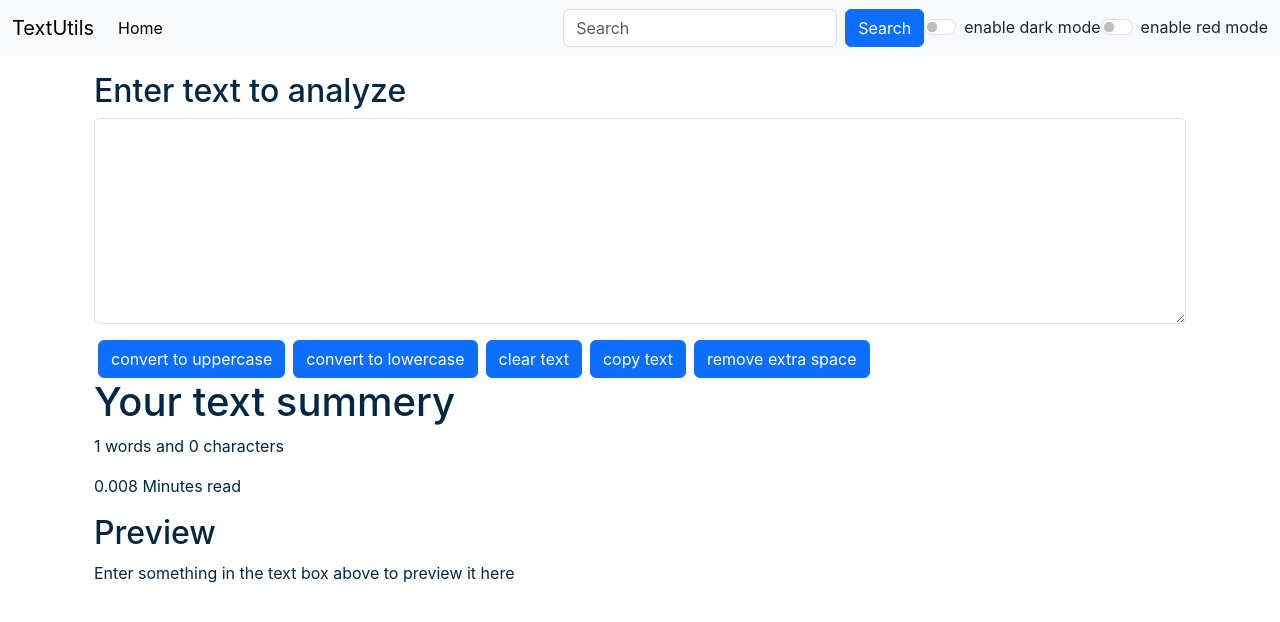
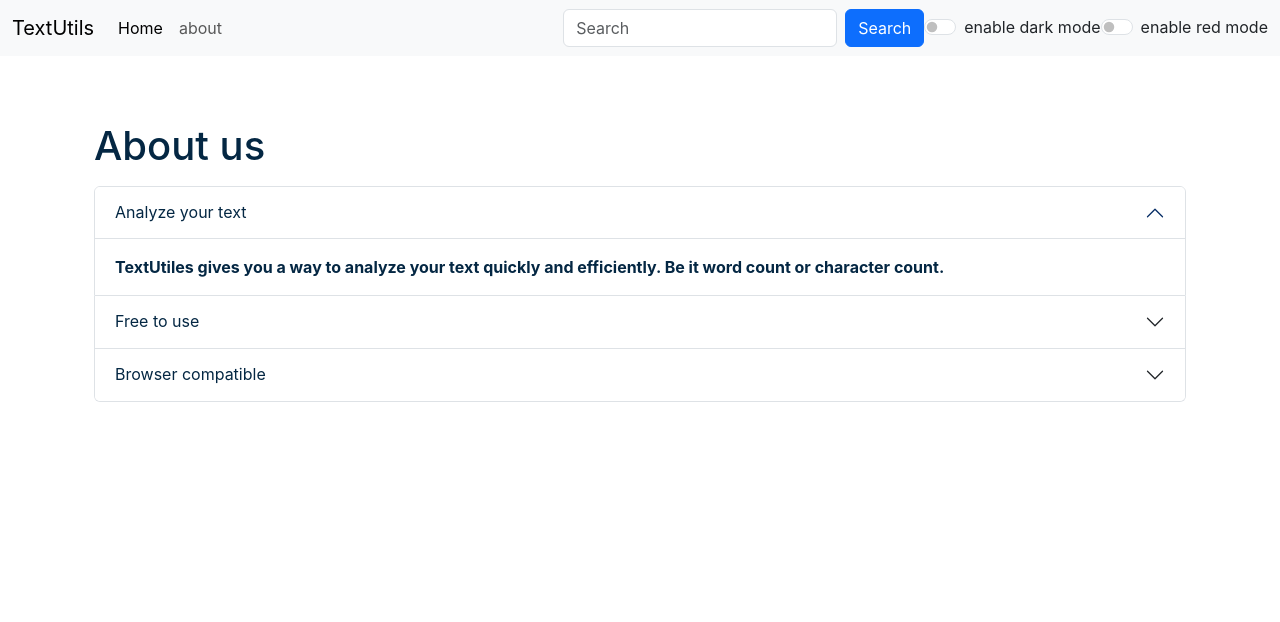
Before and after one commit to GENTLEW1ND/TextUtiles-react-, a React (Create React App) app: page /about in a window 1280 px wide. Shown: the top 622 px of the page. Built offline with nearby package versions, Linux system fonts and the light colour scheme.

Commit message:
some important changes in textutiles

```diff
--- a/package.json
+++ b/package.json
@@ -1,5 +1,4 @@
 {
-  "homepage": "https://GENTLEW1ND.github.io/TextUtiles-react-",
   "name": "my-app",
   "version": "0.1.0",
   "private": true,
@@ -7,7 +6,6 @@
     "@testing-library/jest-dom": "^5.16.5",
     "@testing-library/react": "^13.4.0",
     "@testing-library/user-event": "^13.5.0",
-    "gh-pages": "^5.0.0",
     "react": "^18.2.0",
     "react-dom": "^18.2.0",
     "react-route": "^1.0.3",
@@ -16,8 +14,6 @@
     "web-vitals": "^2.1.4"
   },
   "scripts": {
-    "predeploy": "npm run build",
-    "deploy": "gh-pages -d build",
     "start": "react-scripts start",
     "build": "react-scripts build",
     "test": "react-scripts test",
--- a/src/App.js
+++ b/src/App.js
@@ -1,15 +1,15 @@
 import './App.css';
-// import About from './components/About';
+import About from './components/About';
 import Navbar from './components/Navbar';
 import TextForm from './components/TextForm';
 import Alerts from './components/Alerts';
 import React, {useState} from 'react';
 
-// import {
-//   BrowserRouter as Router,
-//   Routes,
-//   Route
-// } from "react-router-dom";
+import {
+  BrowserRouter as Router,
+  Routes,
+  Route
+} from "react-router-dom";
 
 function App() {
   const [mode, setMode] = useState("light")// whether dark mode is enable or not
@@ -54,20 +54,20 @@ function App() {
   return (
     <>
     {/* <Navbar title = "TextUtiles2" aboutText="about us"/> this are called props */}
-    {/* <Router> */}
+    <Router>
     <Navbar title='TextUtils' mode={mode} toggleModeD={toggleModeD} toggleModeR={toggleModeR}/>
       <Alerts alert = {alert}/>
     <div className='container my-3'>
-    {/* <Routes> */}
-          {/* <Route exact path="/about" element ={<About/>}>
+    <Routes>
+          <Route exact path="/about" element ={<About mode={mode}/>}>
           </Route>
           <Route exact path="/" element={<TextForm heading="Enter text to analyze"  mode={mode} showAlert={showAlert}/>}>
           </Route>
-          </Routes> */}
-          <TextForm heading="Enter text to analyze"  mode={mode} showAlert={showAlert}/>
+          </Routes>
+          {/* <TextForm heading="Enter text to analyze"  mode={mode} showAlert={showAlert}/> */}
 
     </div>
-    {/* </Router> */}
+    </Router>
     </>
   );
 }
--- a/src/components/About.js
+++ b/src/components/About.js
@@ -1,78 +1,82 @@
-import React, { useState } from 'react'
+import React from 'react'
 
-export default function About() {
-    const [ myStyle, setMyStyle ] = useState({
-        color: "white",
-        backgroundColor: "black"
-    })
+export default function About(props) {
+    // const [ myStyle, setMyStyle ] = useState({
+    //     color: "black",
+    //     backgroundColor: "white"
+    // })
+    let myStyle ={
+        color:props.mode === "dark"?"white" :"#042743",
+        backgroundColor: props.mode === "dark"?"rgb(36 74 104)":"white"
+    }
 
-    const [ btnText, setBtnText ] = useState("Enable dark mode")
+    // const [ btnText, setBtnText ] = useState("Enable dark mode")
 
     // let myStyle = {
     //     color: "white",
     //     backgroundColor: "black"
     // }
-    const toggleStyle = () => {
-        if (myStyle.color === "white") {
-            setMyStyle({
-                color: "black",
-                backgroundColor: "white"
-            })
-            setBtnText("Enable Dark Mode")
-        }
-        else {
-            setMyStyle({
-                color: "white",
-                backgroundColor: "black",
-                border:"1px solid white"
-            })
-            setBtnText("Enable Light Mode")
-        }
-    }
+    // const toggleStyle = () => {
+    //     if (myStyle.color === "white") {
+    //         setMyStyle({
+    //             color: "black",
+    //             backgroundColor: "white"
+    //         })
+    //         setBtnText("Enable Dark Mode")
+    //     }
+    //     else {
+    //         setMyStyle({
+    //             color: "white",
+    //             backgroundColor: "black",
+    //             border:"1px solid white"
+    //         })
+    //         setBtnText("Enable Light Mode")
+    //     }
+    // }
 
     return (
-        <div className='container' style={myStyle}>
-            <h1 className='my-3'>About us</h1>
+        <div className='container' >
+            <h1 className='my-3' style={{color:props.mode === "dark"?"white" :"#042743"}}>About us</h1>
             <div className="accordion" id="accordionExample" >
                 <div className="accordion-item" style={myStyle} >
                     <h2 className="accordion-header">
                         <button className="accordion-button" type="button" style={myStyle} data-bs-toggle="collapse" data-bs-target="#collapseOne" aria-expanded="true" aria-controls="collapseOne">
-                            Accordion Item #1
+                            Analyze your text
                         </button>
                     </h2>
                     <div id="collapseOne" className="accordion-collapse collapse show" data-bs-parent="#accordionExample">
                         <div className="accordion-body" style={myStyle}>
-                            <strong>This is the first item's accordion body.</strong> It is shown by default, until the collapse plugin adds the appropriate classNamees that we use to style each element. These classNamees control the overall appearance, as well as the showing and hiding via CSS transitions. You can modify any of this with custom CSS or overriding our default variables. It's also worth noting that just about any HTML can go within the <code>.accordion-body</code>, though the transition does limit overflow.
+                          <strong>TextUtiles gives you a way to analyze your text quickly and efficiently. Be it word count or character count.</strong>
                         </div>
                     </div>
                 </div>
                 <div className="accordion-item">
                     <h2 className="accordion-header">
                         <button className="accordion-button collapsed" type="button" style={myStyle} data-bs-toggle="collapse" data-bs-target="#collapseTwo" aria-expanded="false" aria-controls="collapseTwo">
-                            Accordion Item #2
+                            Free to use
                         </button>
                     </h2>
                     <div id="collapseTwo" className="accordion-collapse collapse" data-bs-parent="#accordionExample">
                         <div className="accordion-body" style={myStyle}>
-                            <strong>This is the second item's accordion body.</strong> It is hidden by default, until the collapse plugin adds the appropriate classNamees that we use to style each element. These classNamees control the overall appearance, as well as the showing and hiding via CSS transitions. You can modify any of this with custom CSS or overriding our default variables. It's also worth noting that just about any HTML can go within the <code>.accordion-body</code>, though the transition does limit overflow.
+                          <strong> TextUtiles is a free character counter tool that provides instant character count and word count statistics for a given text. TextUtiles reports the number of words and charaters. Thus it is suitable for writing text with word/ characger limit.</strong>
                         </div>
                     </div>
                 </div>
                 <div className="accordion-item">
                     <h2 className="accordion-header">
                         <button className="accordion-button collapsed" type="button" style={myStyle} data-bs-toggle="collapse" data-bs-target="#collapseThree" aria-expanded="false" aria-controls="collapseThree">
-                            Accordion Item #3
+                            Browser compatible
                         </button>
                     </h2>
                     <div id="collapseThree" className="accordion-collapse collapse" data-bs-parent="#accordionExample">
                         <div className="accordion-body" style={myStyle}>
-                            <strong>This is the third item's accordion body.</strong> It is hidden by default, until the collapse plugin adds the appropriate classNamees that we use to style each element. These classNamees control the overall appearance, as well as the showing and hiding via CSS transitions. You can modify any of this with custom CSS or overriding our default variables. It's also worth noting that just about any HTML can go within the <code>.accordion-body</code>, though the transition does limit overflow.
+                           <strong> This word counter software works in any web Browser such as chrome, firefox, interet explorer, safari etc. It suits to count character in facebook, blog, excel document, pdf doucment, essays, etc</strong>
                         </div>
                     </div>
                 </div>
             </div>
             <div>
-                <button onClick={toggleStyle} type='button' className='btn btn-primary my-3'>{btnText}</button>
+
             </div>
         </div>
     )
--- a/src/components/Alerts.js
+++ b/src/components/Alerts.js
@@ -6,8 +6,10 @@ function Alerts(props) {
         return lower.charAt(0).toUpperCase() + lower.slice(1)
     }
   return (
-    props.alert && <div className={`alert alert-${props.alert.type} alert-dismissible fade show`} role="alert">
+    <div style={{height : "50px"}}>
+   { props.alert && <div className={`alert alert-${props.alert.type} alert-dismissible fade show`} role="alert">
   <strong>{capitalize(props.alert.type)}</strong>: {props.alert.msg}
+</div>}
 </div>
   )
 }
--- a/src/components/Navbar.js
+++ b/src/components/Navbar.js
@@ -1,23 +1,23 @@
 import React from 'react'
 import PropTypes from 'prop-types'
-// import { Link } from "react-router-dom"
+import { Link } from "react-router-dom"
 
 export default function Navbar(props) {
   return (
     <nav className={`navbar navbar-expand-lg bg-${props.mode} navbar-${props.mode}`}>
       <div className="container-fluid">
-        <a className="navbar-brand" href="#">{props.title}</a>
+        <Link className="navbar-brand" to="/">{props.title}</Link>
         <button className="navbar-toggler" type="button" data-bs-toggle="collapse" data-bs-target="#navbarSupportedContent" aria-controls="navbarSupportedContent" aria-expanded="false" aria-label="Toggle navigation">
           <span className="navbar-toggler-icon"></span>
         </button>
         <div className="collapse navbar-collapse" id="navbarSupportedContent">
           <ul className="navbar-nav me-auto mb-2 mb-lg-0">
             <li className="nav-item">
-              <a className="nav-link active" aria-current="page" href="#">Home</a>
+              <Link className="nav-link active" aria-current="page" to="/">Home</Link>
             </li>
-            {/* <li className="nav-item">
+            <li className="nav-item">
               <Link className="nav-link" to="/about">{props.aboutText}</Link>
-            </li> */}
+            </li>
           </ul>
           <form className="d-flex" role="search">
             <input className="form-control me-2" type="search" placeholder="Search" aria-label="Search" />
@@ -25,11 +25,11 @@ export default function Navbar(props) {
           </form>
           <div className={`form-check form-switch text-${props.mode === "light" ? "dark" : "light"}`} >
             <input className="form-check-input" onClick={props.toggleModeD} type="checkbox" role="switch" id="flexSwitchCheckDefault" />
-            <label className="form-check-label" htmlfor="flexSwitchCheckDefault">enable dark mode</label>
+            <label className="form-check-label" htmlFor="flexSwitchCheckDefault">enable dark mode</label>
           </div>
           <div className={`form-check form-switch text-${props.mode === "light" ? "red" : "light"}`} >
             <input className="form-check-input" onClick={props.toggleMode} type="checkbox" role="switch" id="flexSwitchCheckDefault" />
-            <label className="form-check-label" htmlfor="flexSwitchCheckDefault">enable red mode</label>
+            <label className="form-check-label" htmlFor="flexSwitchCheckDefault">enable red mode</label>
           </div>
         </div>
       </div>
--- a/src/components/TextForm.js
+++ b/src/components/TextForm.js
@@ -27,6 +27,7 @@ export default function TextForm(props) {
         let text = document.getElementById("myBox")
         text.select()
         navigator.clipboard.writeText(text.value)
+        document.getSelection().removeAllRanges() //this are both function of react that is use to deselect the copyed area but it will still copy but wont show.
         props.showAlert("Text copied!", "success")
     }//for copying the text from the clipboard
     const handleExtraSpaces = () => {
@@ -43,23 +44,23 @@ export default function TextForm(props) {
                 <h2>{props.heading} </h2>
                 <div className="mb-3">
                     <textarea className="form-control" value={text} onChange={handleOnChange} style={{
-                        backgroundColor: props.mode === "dark" ? "grey" : "white",
+                        backgroundColor: props.mode === "dark" ? "#13466e" : "white",
                         color: props.mode === "dark" ? "white" : "#042743"
                     }} id="myBox" rows="8"></textarea>
                 </div>
-                <button className='btn btn-primary mx-1' onClick={handleUpClick}>convert to uppercase</button>
-                <button className='btn btn-primary mx-1' onClick={handleLoClick}>convert to lowercase</button>
-                <button className='btn btn-primary mx-1' onClick={handleClearClick}>clear text</button>
-                <button className='btn btn-primary mx-1' onClick={handleCopy}>copy text</button>
-                <button className='btn btn-primary mx-1' onClick={handleExtraSpaces}>remove extra space</button>
+                <button disabled={text.length===0} className='btn btn-primary mx-1 my-1' onClick={handleUpClick}>convert to uppercase</button>
+                <button disabled={text.length===0} className='btn btn-primary mx-1 my-1' onClick={handleLoClick}>convert to lowercase</button>
+                <button disabled={text.length===0}className='btn btn-primary mx-1 my-1' onClick={handleClearClick}>clear text</button>
+                <button disabled={text.length===0} className='btn btn-primary mx-1 my-1' onClick={handleCopy}>copy text</button>
+                <button disabled={text.length===0} className='btn btn-primary mx-1 my-1' onClick={handleExtraSpaces}>remove extra space</button>
             </div>
             <div className='container' style={{ color: props.mode === "dark" ? "white" : "#042743" }}>
                 <h1>Your text summery </h1>
-                <p>{text.split(' ').length} words and {text.length} characters </p>
+                <p>{text.split(' ').filter((element)=>{return element.length!==0}).length} words and {text.length} characters </p>
                 {/* {text.split(" ") gives an array which contains words and then we can find the length*/}
-                <p>{0.008 * text.split(" ").length} Minutes read</p>
+                <p>{0.008 * text.split(" ").filter((element)=>{return element.length!==0}).length} Minutes read</p>
                 <h2>Preview</h2>
-                <p>{text.length > 0 ? text : "Enter something in the text box above to preview it here"}</p>
+                <p>{text.length > 0 ? text : "Nothing to preview!"}</p>
             </div>
         </>
     )
```
Also changed, not shown: 2 other files (tests, documents, lock files or other folders).
